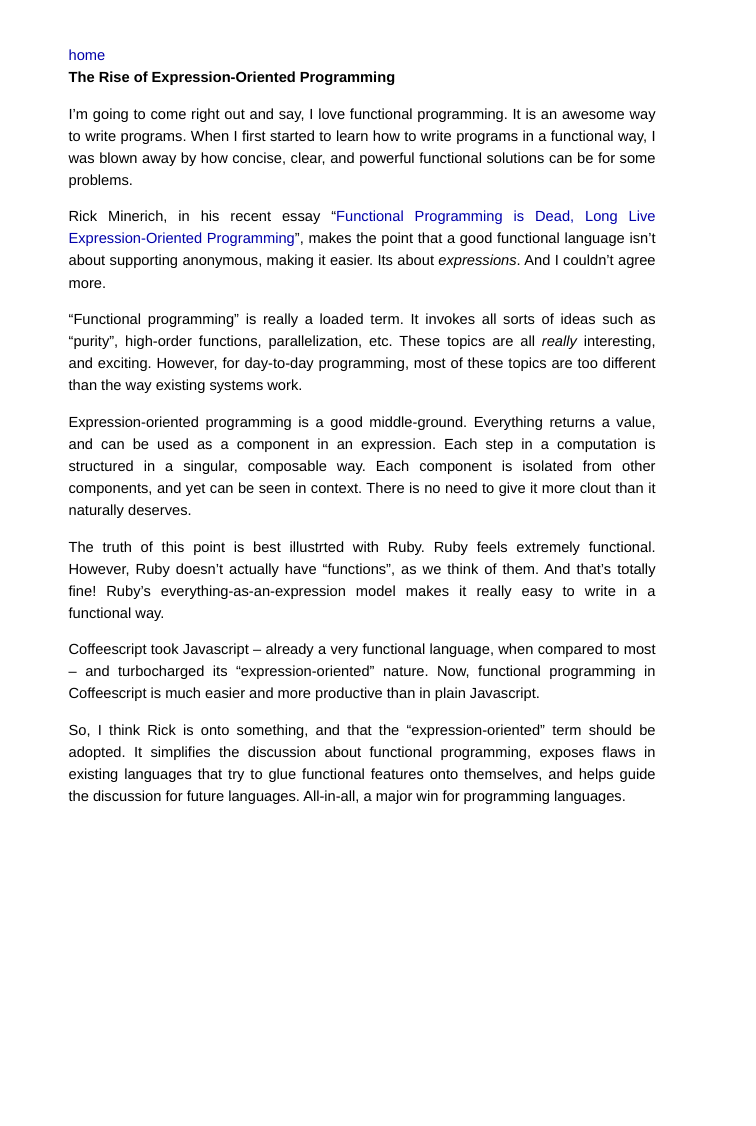
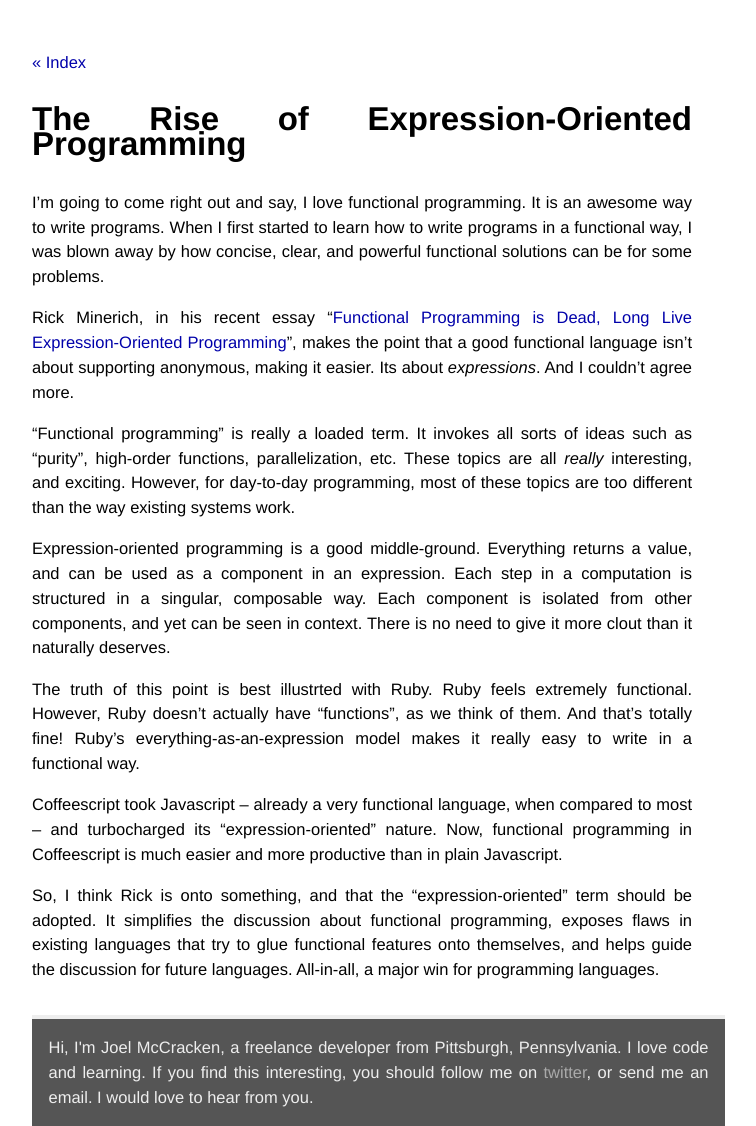
Before and after one commit to joelmccracken/joelmccracken.github.com, a Jekyll site: the page built from _posts/2012-07-25-the-rise-of-expression-oriented-programming.markdown, in a window 1280 px wide. Shown: the whole page, without its empty margins (278-1034 px from the left). Built offline with Jekyll 4.4.1, drawn with Linux system fonts in a browser that asks for light colours; Markdown is read by kramdown in place of the engine named in the settings; before the commit the page ends 944 px from its top, so only the background shows below that.

Commit message:
updates to layout

```diff
--- a/_layouts/post.html
+++ b/_layouts/post.html
@@ -3,7 +3,15 @@ layout: default
 ---
 
 
-<a href="/">home</a>
+<a href="/">&laquo; Index</a>
 <div class="post">
 {{ content }}
 </div>
+
+
+<div class="footer fatfoot">
+  Hi, I'm Joel McCracken, a freelance developer from Pittsburgh,
+  Pennsylvania. I love code and learning.
+  If you find this interesting, you should follow me on
+  <a href="http://www.twitter.com/JoelMcCracken">twitter</a>, or send me an email. I would love to hear from you.
+</div>
--- a/css/screen.css
+++ b/css/screen.css
@@ -19,8 +19,7 @@ html, body {
 
 body {
     background-color: white;
-    font: 13.34px helvetica, arial, clean, sans-serif;
-    *font-size: small;
+    font: 15px helvetica, arial, clean, sans-serif;
     text-align: center;
 }
 
@@ -82,6 +81,12 @@ ul.posts span {
  *
  *****************************************************************************/
 
+
+h1 {
+    font-size: 2em;
+    margin-top: 1em;
+}
+
 blockquote {
     padding: 1em;
     background: #EEEEEE none repeat scroll 0 0;
@@ -121,10 +126,11 @@ body{
 }
 
 .site .footer {
-    font-size: 80%;
-    color: #666;
+    font-size: 100%;
+    color: #EEE;
     border-top: 4px solid #eee;
     margin-top: 2em;
+    padding: 1em;
     overflow: hidden;
 }
 
@@ -240,8 +246,7 @@ li {
 .fatfoot {
     width: 100%;
     color: #eeeeee;
-    background: #222222;
-    padding
+    background-color: #555;
 }
 
 .fatfoot a {
```
